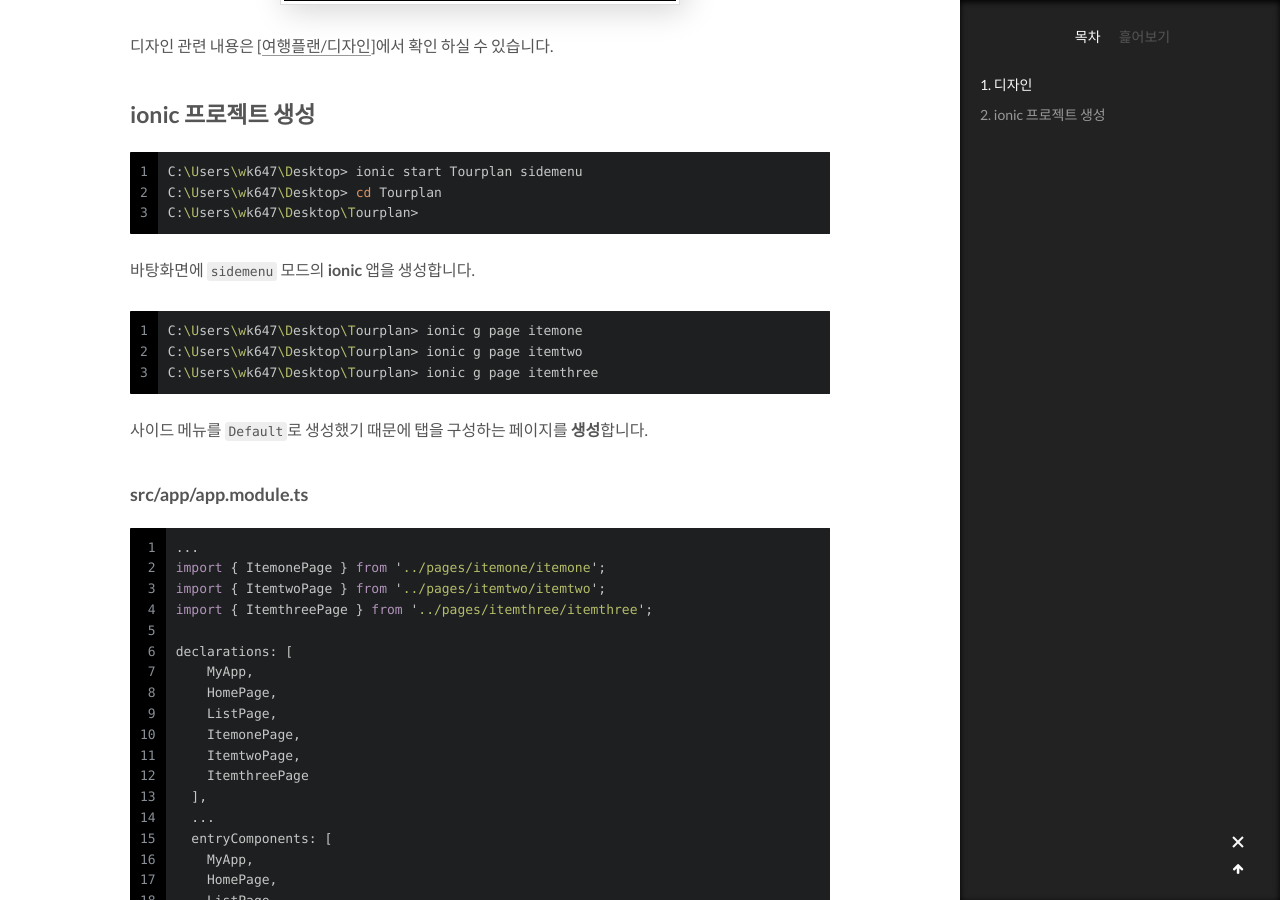
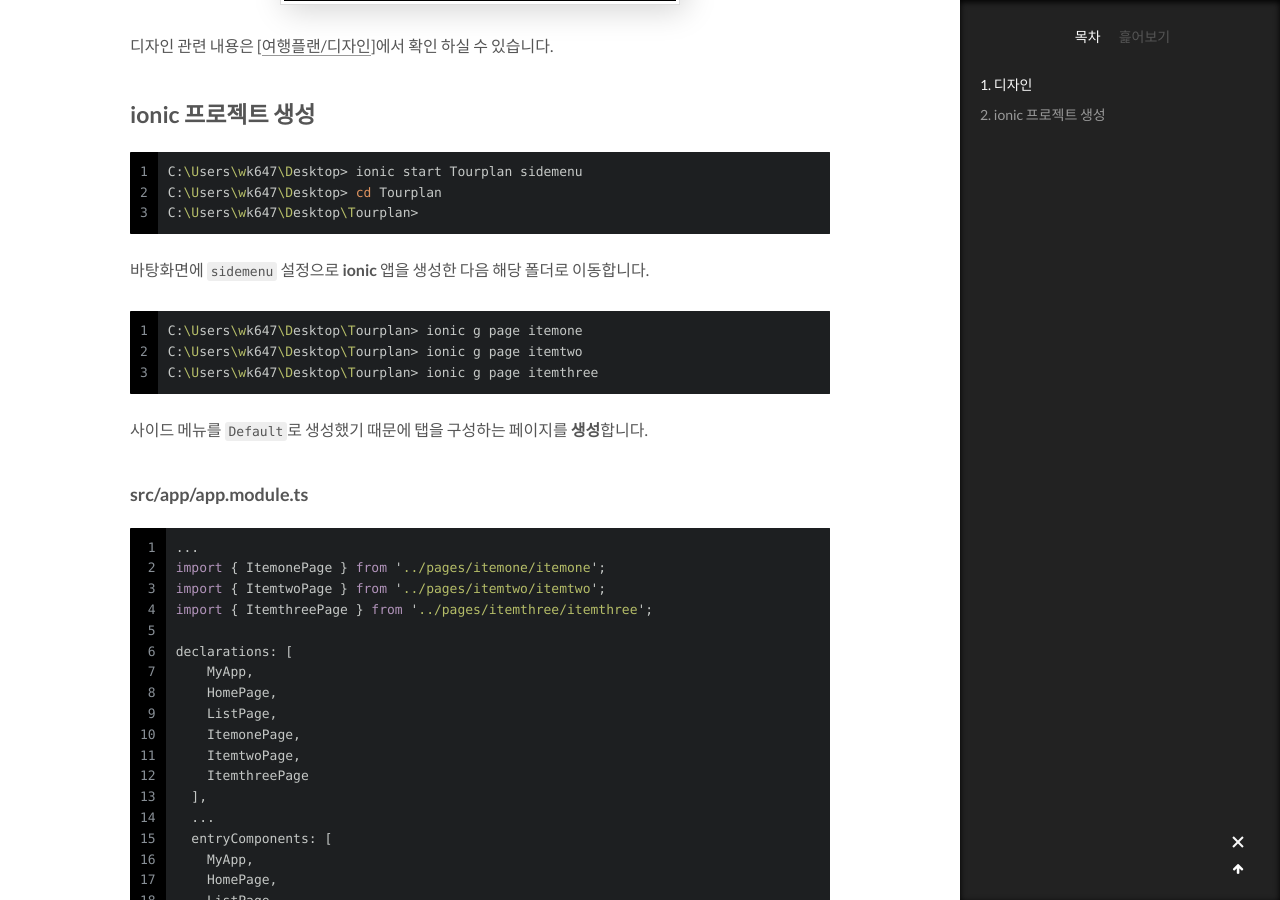
Before and after one commit to wkddnjset/wkddnjset.github.io, a Jekyll site: the page built from _posts/2018-02-04-ionic-3-하이브리드-앱-개발하기-[여행플랜].md, in a window 1280 px wide and 900 px high, scrolled down 1329 px. Built offline with Jekyll 4.4.1, drawn with Linux system fonts in a browser that asks for light colours; comment, search, counter and statistics services are not loaded.

Commit message:
Update 2018-02-04-ionic-3-하이브리드-앱-개발하기-[여행플랜].md

```diff
--- a/_posts/2018-02-04-ionic-3-하이브리드-앱-개발하기-[여행플랜].md
+++ b/_posts/2018-02-04-ionic-3-하이브리드-앱-개발하기-[여행플랜].md
@@ -21,7 +21,7 @@ C:\Users\wk647\Desktop> cd Tourplan
 C:\Users\wk647\Desktop\Tourplan>
 {% endhighlight %}
 
-바탕화면에 `sidemenu` 모드의 **ionic** 앱을 생성합니다.
+바탕화면에 `sidemenu` 설정으로 **ionic** 앱을 생성한 다음 해당 폴더로 이동합니다.
 
 {% highlight bash linenos %}
 C:\Users\wk647\Desktop\Tourplan> ionic g page itemone
```
